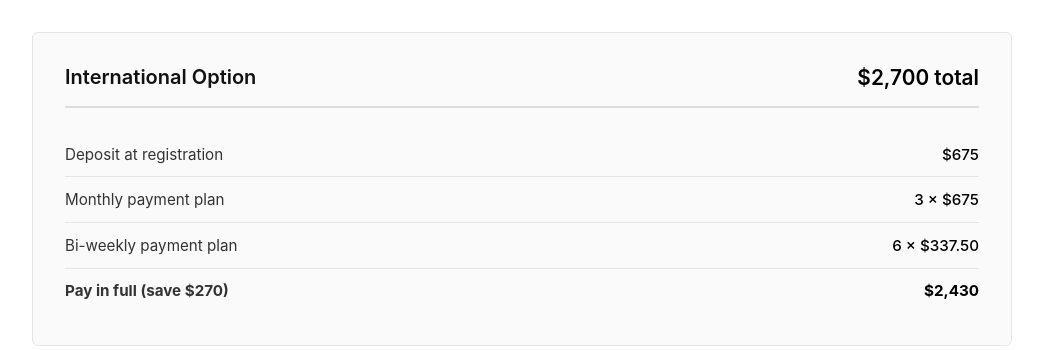
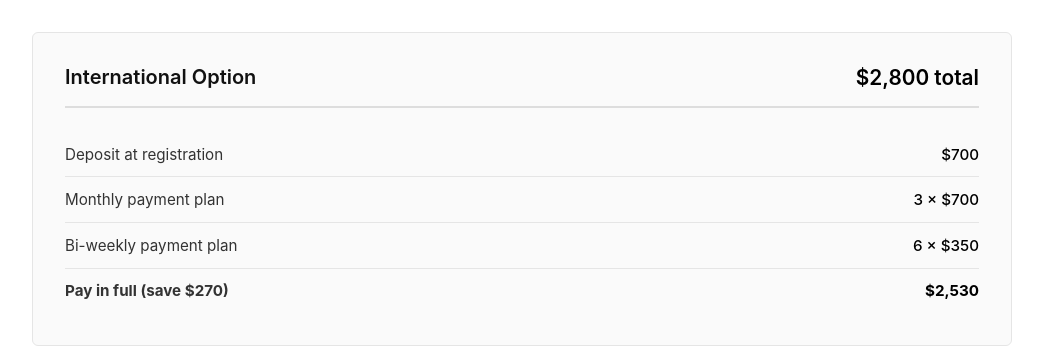
Before and after one commit to Bader-alq4/nxt_up_frontend, a React (Vite) app: page /ClubTeams/Spring-2026-Girls in a window 1280 px wide. Shown: the part 4778-5128 px from the top of the page, without its empty margins (118-1161 px from the left). Built offline with nearby package versions, Linux system fonts and the light colour scheme; no server answers.

Commit message:
removed registration call to action button

```diff
--- a/src/components/HeroSection.jsx
+++ b/src/components/HeroSection.jsx
@@ -25,9 +25,9 @@ export default function HeroSection() {
           whats Next <br /> is earned.
         </h1>
 
-        <Link to="/ClubTeams/Tryouts" className="hero-register-button">
+        {/* <Link to="/ClubTeams/Tryouts" className="hero-register-button">
           Registration Now Open
-        </Link>
+        </Link> */}
 
         <p className="hero-subtitle">edmonton • calgary • U.S.</p>
       </div>
--- a/src/pages/ClubTeams/Spring-2026-Boys.jsx
+++ b/src/pages/ClubTeams/Spring-2026-Boys.jsx
@@ -245,25 +245,25 @@ export default function Spring2026Boys() {
           <div className="pricing-option-wrapper">
             <div className="pricing-option-header">
               <h3>International Option</h3>
-              <span className="pricing-total">$2,700 total</span>
+              <span className="pricing-total">$2,800 total</span>
             </div>
             <table className="pricing-table">
               <tbody>
                 <tr>
                   <td>Deposit at registration</td>
-                  <td>$675</td>
+                  <td>$700</td>
                 </tr>
                 <tr>
                   <td>Monthly payment plan</td>
-                  <td>3 × $675</td>
+                  <td>3 × $700</td>
                 </tr>
                 <tr>
                   <td>Bi-weekly payment plan</td>
-                  <td>6 × $337.50</td>
+                  <td>6 × $350</td>
                 </tr>
                 <tr>
                   <td><strong>Pay in full (save $270)</strong></td>
-                  <td><strong>$2,430</strong></td>
+                  <td><strong>$2,530</strong></td>
                 </tr>
               </tbody>
             </table>
--- a/src/pages/ClubTeams/Spring-2026-Girls.jsx
+++ b/src/pages/ClubTeams/Spring-2026-Girls.jsx
@@ -158,7 +158,7 @@ export default function Spring2026Girls() {
             </p>
 
             <ul className="simple-list">
-              <li>Hype Her Hoops Cali Cup — California (July 17–19) <strong>OR</strong> Las Vegas (July 24-27)</li>
+              <li>Hype Her Hoops — California (July 17–19) <strong>OR</strong> Las Vegas (July 24-27)</li>
             </ul>
           </div>
 
@@ -261,25 +261,25 @@ export default function Spring2026Girls() {
           <div className="pricing-option-wrapper">
             <div className="pricing-option-header">
               <h3>International Option</h3>
-              <span className="pricing-total">$2,700 total</span>
+              <span className="pricing-total">$2,800 total</span>
             </div>
             <table className="pricing-table">
               <tbody>
                 <tr>
                   <td>Deposit at registration</td>
-                  <td>$675</td>
+                  <td>$700</td>
                 </tr>
                 <tr>
                   <td>Monthly payment plan</td>
-                  <td>3 × $675</td>
+                  <td>3 × $700</td>
                 </tr>
                 <tr>
                   <td>Bi-weekly payment plan</td>
-                  <td>6 × $337.50</td>
+                  <td>6 × $350</td>
                 </tr>
                 <tr>
                   <td><strong>Pay in full (save $270)</strong></td>
-                  <td><strong>$2,430</strong></td>
+                  <td><strong>$2,530</strong></td>
                 </tr>
               </tbody>
             </table>
--- a/src/pages/Register.jsx
+++ b/src/pages/Register.jsx
@@ -162,7 +162,7 @@ function Register() {
 
     setIsSubmitting(true);
     try {
-      await api.post('/auth/register', form);
+      await api.post('/auth/register', form); // sends an HTTP post to auth/register if everything looks good. After everything is done all the way up to register user in authcontroller, ot goes to check email
       navigate('/check-email', { state: { email: form.email } });
     } catch (err) {
       const msg = err.response?.data?.message;
```
